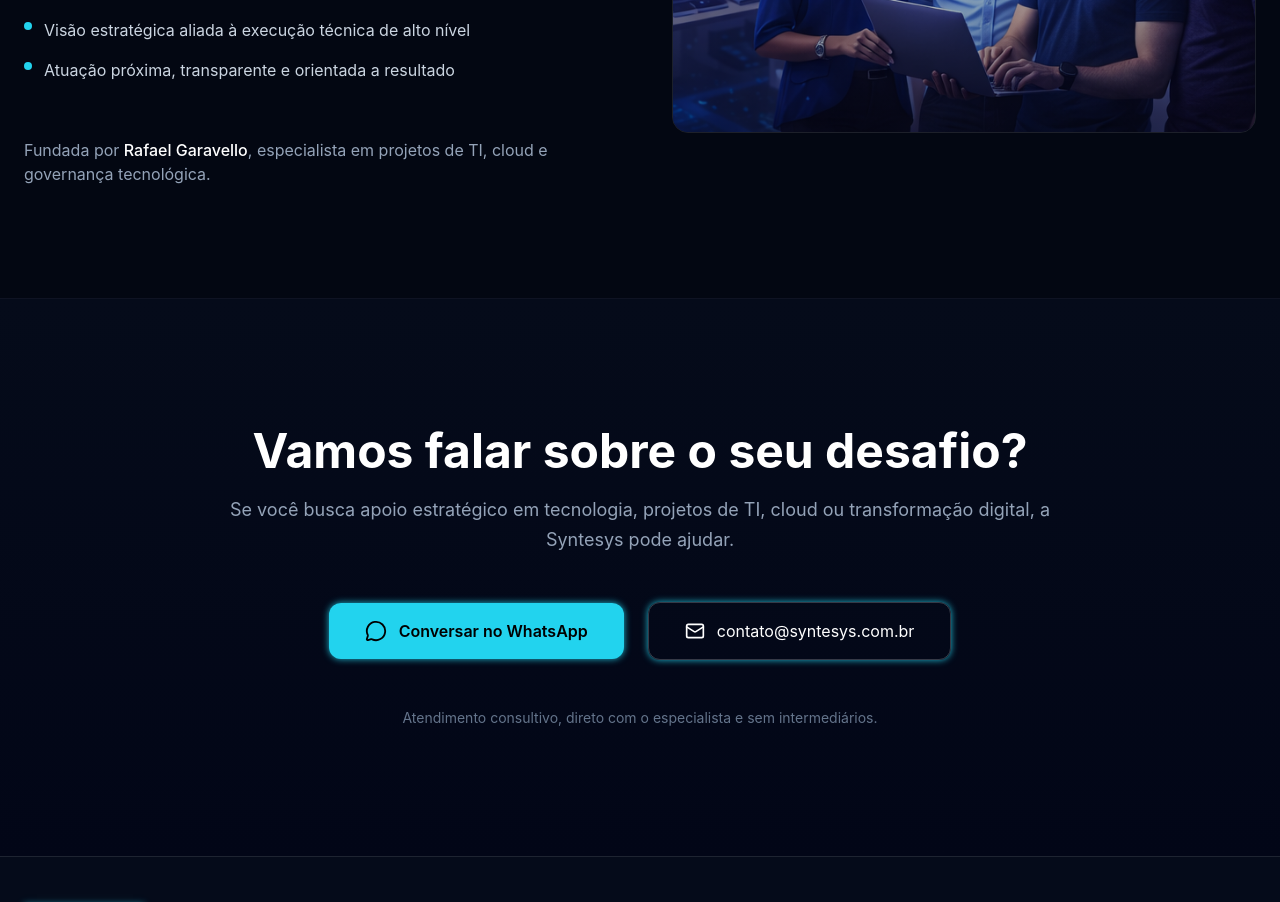
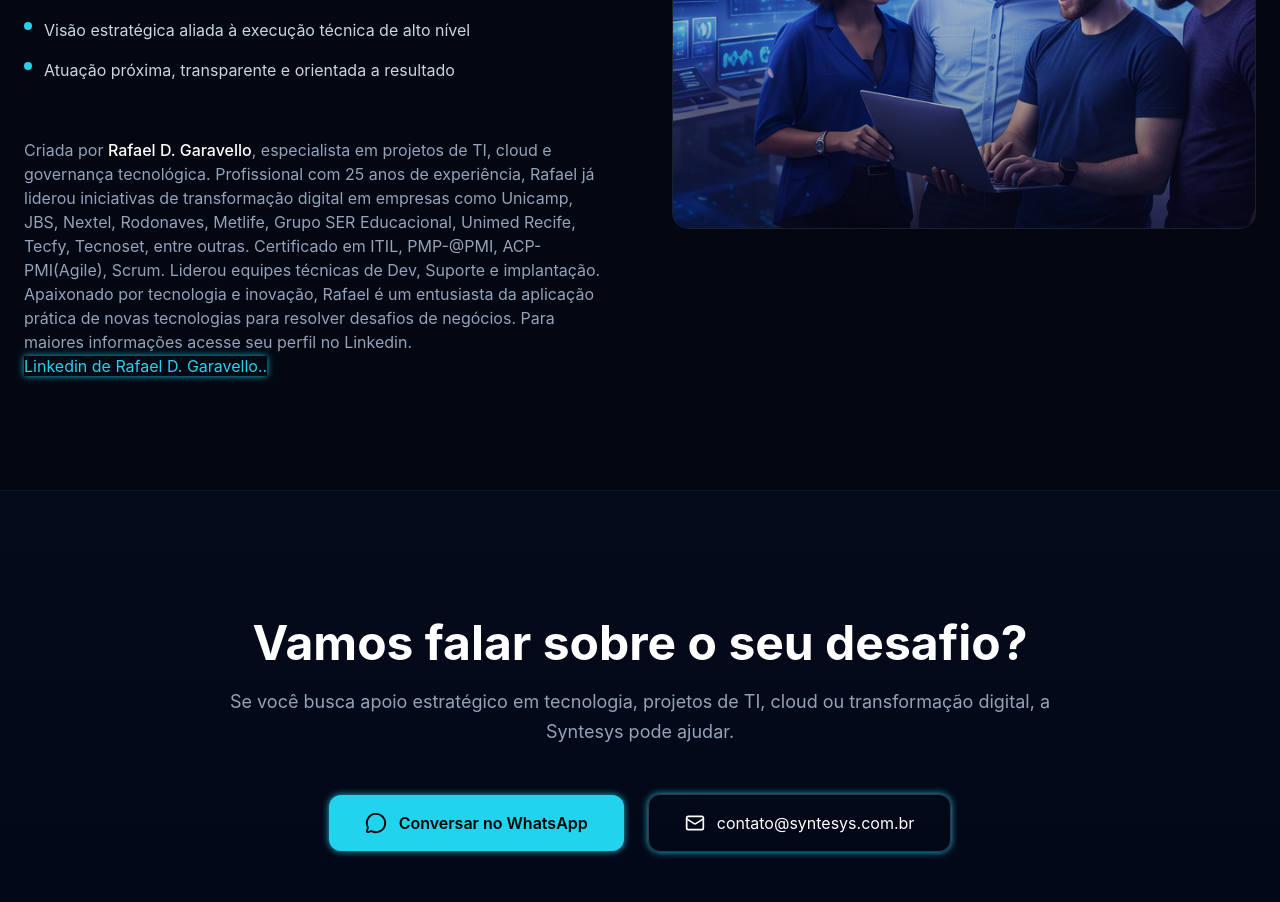
Before and after one commit to rfgaravello/syntesys-site, a Next.js app: page / in a window 1280 px wide. Shown: the part 3460-4362 px from the top of the page. Built offline with nearby package versions, Linux system fonts and the light colour scheme.

Commit message:
ajustes vercel e serviços

```diff
--- a/src/components/About.tsx
+++ b/src/components/About.tsx
@@ -1,4 +1,5 @@
 import Image from "next/image"
+
 
 export default function About() {
   return (
@@ -51,11 +52,18 @@ export default function About() {
           {/* Assinatura */}
           <div className="pt-6">
             <p className="text-slate-400">
-              Fundada por{" "}
+               Criada por{" "}
               <span className="text-white font-medium">
-                Rafael Garavello
+                Rafael D. Garavello
               </span>
-              , especialista em projetos de TI, cloud e governança tecnológica.
+              , especialista em projetos de TI, cloud e governança tecnológica. Profissional com 25 anos de experiência, Rafael já liderou iniciativas de transformação digital em empresas como
+              Unicamp, JBS, Nextel, Rodonaves, Metlife, Grupo SER Educacional, Unimed Recife, Tecfy, Tecnoset, entre outras. Certificado em ITIL, PMP-@PMI, ACP-PMI(Agile), Scrum. Liderou equipes
+              técnicas de Dev, Suporte e implantação. Apaixonado por tecnologia e inovação, Rafael é um entusiasta da aplicação prática de novas tecnologias para resolver desafios de negócios.
+              Para maiores informações acesse seu perfil no Linkedin.
+              <p></p>
+              <a href="https://www.linkedin.com/in/rafaelgaravello/" target="_blank" rel="noopener noreferrer">
+              Linkedin de Rafael D. Garavello..
+              </a>
             </p>
           </div>
         </div>
--- a/src/components/Services.tsx
+++ b/src/components/Services.tsx
@@ -66,7 +66,7 @@ const services = [
     title: "Infraestrutura de TI",
     description:
       "Projetamos, implementamos e gerenciamos infraestruturas tecnológicas seguras, escaláveis e alinhadas ao negócio.",
-    href: "/services/infraestruturaTI",
+    href: "/services/infraestrutura-ti",
     icon: Monitor,
     image: "/images/services/infraestrutura.png",
   },
@@ -74,7 +74,7 @@ const services = [
     title: "Transformação Digital para Negócios",
     description:
       "Ajudamos empresas a evoluírem seus modelos de negócio por meio da tecnologia, inovação e automação, gerando eficiência, competitividade e crescimento sustentável.",
-    href: "/services/transformacaoDigital",
+    href: "/services/transformacao-digital",
     icon: Users,
     image: "/images/services/transformacao.png",
   },
@@ -82,7 +82,7 @@ const services = [
     title: "Mentoria e Acomselhamento Emocional",
     description:
       "Oferecemos mentoria individual focada em desenvolvimento profissional, equilíbrio emocional e clareza de objetivos, promovendo bem-estar e alta performance.",
-    href: "/services/mentoria",
+    href: "/services/mentoria-saude-emocional",
     icon: Heart,
     image: "/images/services/saude.png",
   },
```
